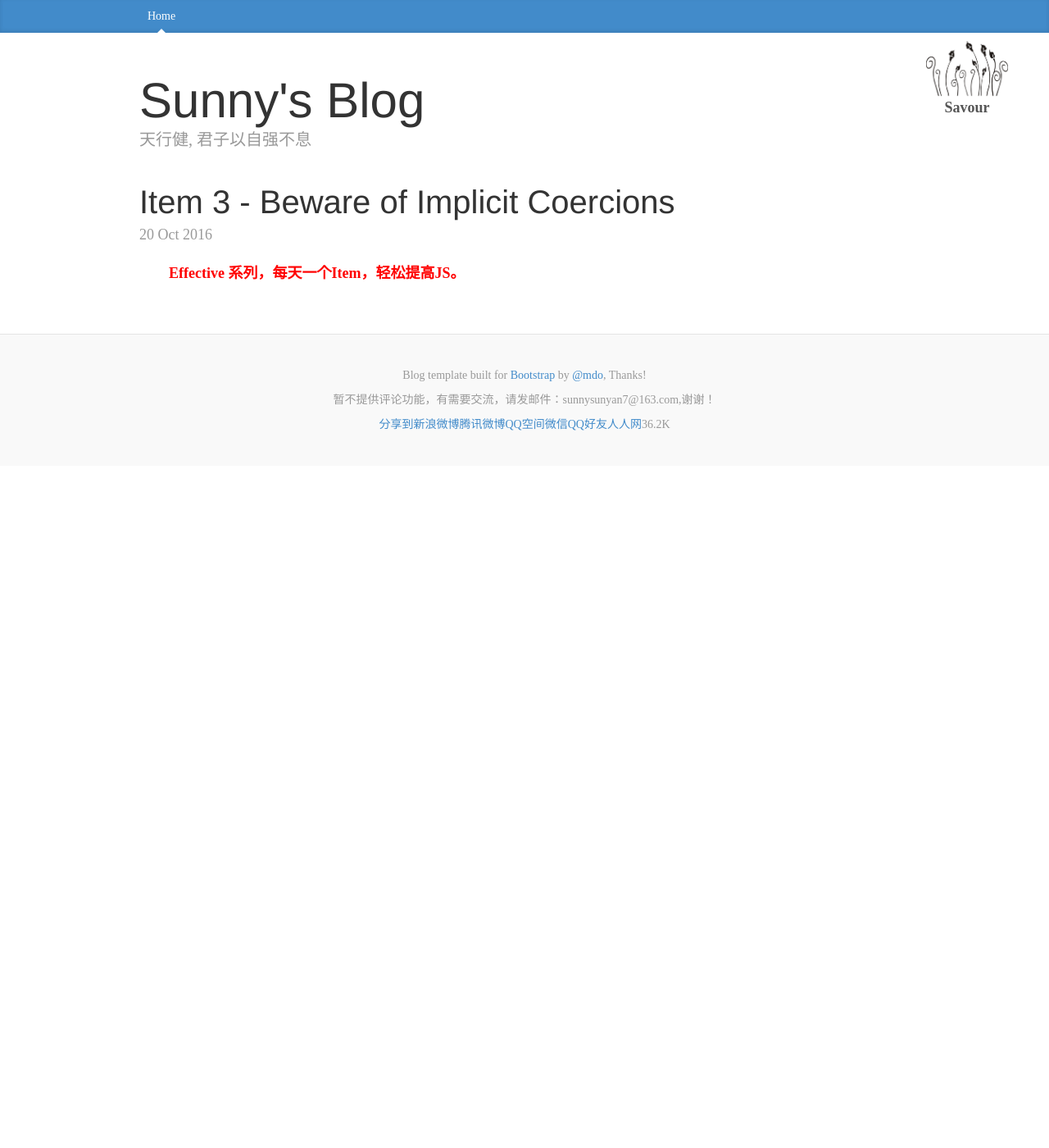
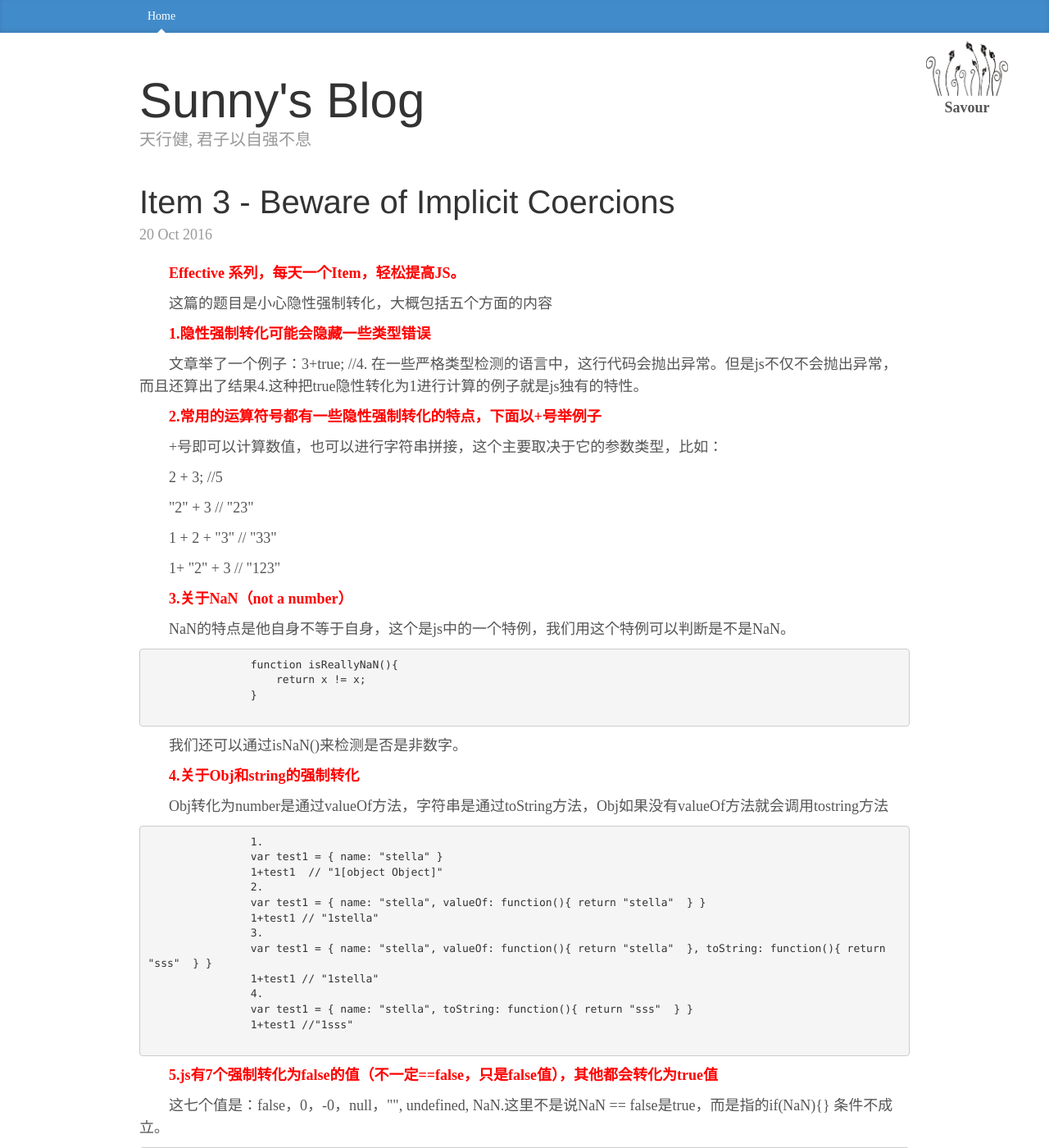
Before and after one commit to 777sunny777/sunnyblog, a Jekyll site: the page built from _posts/basic/2016-10-20-32.html, in a window 1280 px wide and 1400 px high. Shown: the whole window at 82% size. Built offline with Jekyll 4.4.1, drawn with Linux system fonts in a browser that asks for light colours; nearby versions of some CDN libraries; library files that are not in the unit come from our copies; Markdown is read by kramdown in place of the engine named in the settings; some of the changed text lies outside the part shown.

Commit message:
Update 2016-10-20-32.html

```diff
--- a/_posts/basic/2016-10-20-32.html
+++ b/_posts/basic/2016-10-20-32.html
@@ -9,22 +9,56 @@ category: basic
             <h2 class="blog-post-title">{{ page.title }}</h2>
             <p class="blog-post-meta">{{ page.date | date_to_string }}</p>
             <p class="my-p my-h">Effective 系列，每天一个Item，轻松提高JS。</p>
-            <p class="my-p my-h"></p>
-            <p class="my-p"></p>
-            <p class="my-p my-h"></p>
-            <p class="my-p"></p>
-            <p class="my-p my-h"></p>
-            <p class="my-p"></p>
-            <p class="my-p my-h"></p>
-            <p class="my-p"></p>
-            <p class="my-p my-h"></p>
-            <p class="my-p"></p>
-            <p class="my-p my-h"></p>
-            <p class="my-p"></p>
-            <p class="my-p my-h"></p>
-            <p class="my-p"></p>
-            <p class="my-p my-h"></p>
-            <p class="my-p"></p>
+            <p class="my-p">这篇的题目是小心隐性强制转化，大概包括五个方面的内容</p>
+            <p class="my-p my-h">1.隐性强制转化可能会隐藏一些类型错误</p>
+            <p class="my-p">文章举了一个例子：3+true; //4. 在一些严格类型检测的语言中，这行代码会抛出异常。但是js不仅不会抛出异常，而且还算出了结果4.这种把true隐性转化为1进行计算的例子就是js独有的特性。</p>
+            <p class="my-p my-h">2.常用的运算符号都有一些隐性强制转化的特点，下面以+号举例子</p>
+            <p class="my-p">+号即可以计算数值，也可以进行字符串拼接，这个主要取决于它的参数类型，比如：</p>
+            <p class="my-p">2 + 3; //5</p>
+            <p class="my-p">"2" + 3 // "23"</p>
+            <p class="my-p">1 + 2 + "3" // "33"</p>
+            <p class="my-p">1+ "2" + 3 // "123"</p>
+            <p class="my-p my-h">3.关于NaN（not a number）</p>
+            <p class="my-p">NaN的特点是他自身不等于自身，这个是js中的一个特例，我们用这个特例可以判断是不是NaN。</p>
+            <pre>
+                function isReallyNaN(){
+                    return x != x;
+                }
+            </pre>
+            <p class="my-p">我们还可以通过isNaN()来检测是否是非数字。</p>
+            <p class="my-p my-h">4.关于Obj和string的强制转化</p>
+            <p class="my-p">Obj转化为number是通过valueOf方法，字符串是通过toString方法，Obj如果没有valueOf方法就会调用tostring方法</p>
+            <pre>
+                1.
+                var test1 = { name: "stella" }
+                1+test1  // "1[object Object]"
+                2.
+                var test1 = { name: "stella", valueOf: function(){ return "stella"  } }
+                1+test1 // "1stella"
+                3.
+                var test1 = { name: "stella", valueOf: function(){ return "stella"  }, toString: function(){ return "sss"  } }
+                1+test1 // "1stella"
+                4.
+                var test1 = { name: "stella", toString: function(){ return "sss"  } }
+                1+test1 //"1sss"
+            </pre>
+            <p class="my-p my-h">5.js有7个强制转化为false的值（不一定==false，只是false值），其他都会转化为true值</p>
+            <p class="my-p">这七个值是：false，0，-0，null，"", undefined, NaN.这里不是说NaN == false是true，而是指的if(NaN){} 条件不成立。</p>
+            <pre>
+            //举一个例子
+            function(a,b){
+                if(!a) a = 100;
+                if(!b) b = 200;
+                return [a,b];
+            }
+            test(1,2) // [1,2];
+            test() // [100,200]
+            but
+            test(0,0) // [100,200]
+            这个就错误，忘记了0也是false值
+
+            所以比较好的判断条件是 if( typeof a === undefined )
+            </pre>
             </div><!-- /.blog-main -->
     </div>
 </div>
```
